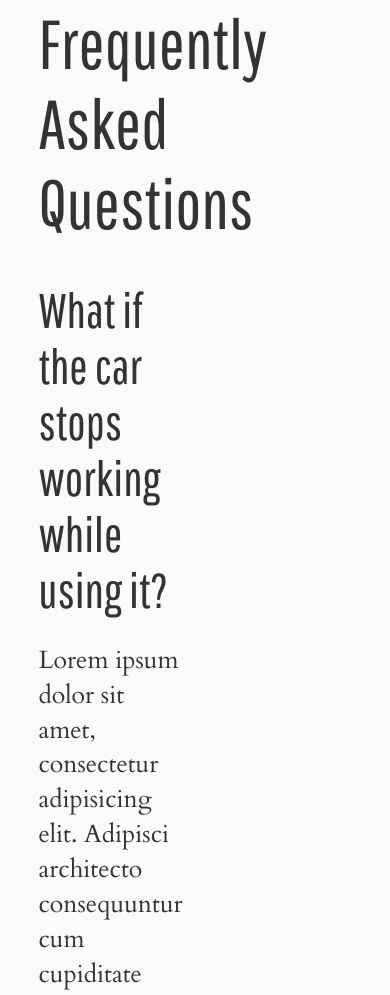
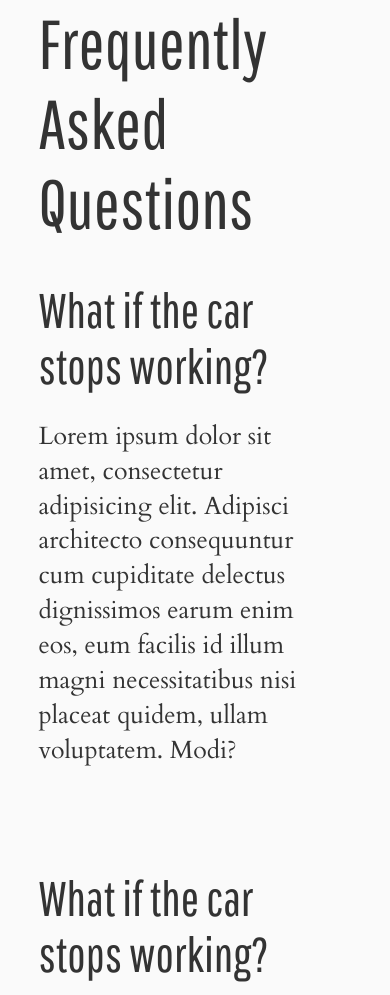
Before and after one commit to alessandrocapra/shittycarclub, a website: page app/index.html in a window 390 px wide. Shown: the part 2965-3960 px from the top of the page. Drawn offline with nearby package versions, Linux system fonts and the light colour scheme; files that its build step writes are made by us from their sources; files whose address does not match are found by name.

Commit message:
Finalized responsiveness on tablets

```diff
--- a/app/index.html
+++ b/app/index.html
@@ -123,19 +123,19 @@
       <section id="faq" class="flex-container">
         <h2>Frequently Asked Questions</h2>
         <article>
-          <h3>What if the car stops working while using it?</h3>
+          <h3>What if the car stops working?</h3>
           <p>Lorem ipsum dolor sit amet, consectetur adipisicing elit. Adipisci architecto consequuntur cum cupiditate delectus dignissimos earum enim eos, eum facilis id illum magni necessitatibus nisi placeat quidem, ullam voluptatem. Modi?</p>
         </article>
         <article>
-          <h3>What if the car stops working while using it?</h3>
+          <h3>What if the car stops working?</h3>
           <p>Lorem ipsum dolor sit amet, consectetur adipisicing elit. Adipisci architecto consequuntur cum cupiditate delectus dignissimos earum enim eos, eum facilis id illum magni necessitatibus nisi placeat quidem, ullam voluptatem. Modi?</p>
         </article>
         <article>
-          <h3>What if the car stops working while using it?</h3>
+          <h3>What if the car stops working?</h3>
           <p>Lorem ipsum dolor sit amet, consectetur adipisicing elit. Adipisci architecto consequuntur cum cupiditate delectus dignissimos earum enim eos, eum facilis id illum magni necessitatibus nisi placeat quidem, ullam voluptatem. Modi?</p>
         </article>
         <article>
-          <h3>What if the car stops working while using it?</h3>
+          <h3>What if the car stops working?</h3>
           <p>Lorem ipsum dolor sit amet, consectetur adipisicing elit. Adipisci architecto consequuntur cum cupiditate delectus dignissimos earum enim eos, eum facilis id illum magni necessitatibus nisi placeat quidem, ullam voluptatem. Modi?</p>
         </article>
       </section>
--- a/app/styles/main.scss
+++ b/app/styles/main.scss
@@ -432,12 +432,21 @@ main {
         padding:$default-padding;
         flex-basis:50%;
 
+        @include forLargeScreens(800){
+          flex-basis: 100%;
+          padding-left: 0;
+        }
+
         &:nth-child(even){
           padding-left: 0;
         }
 
         &:nth-child(odd){
           padding-right: 0;
+
+          @include forLargeScreens(800){
+            padding-right:$default-padding;
+          }
         }
       }
 
```
